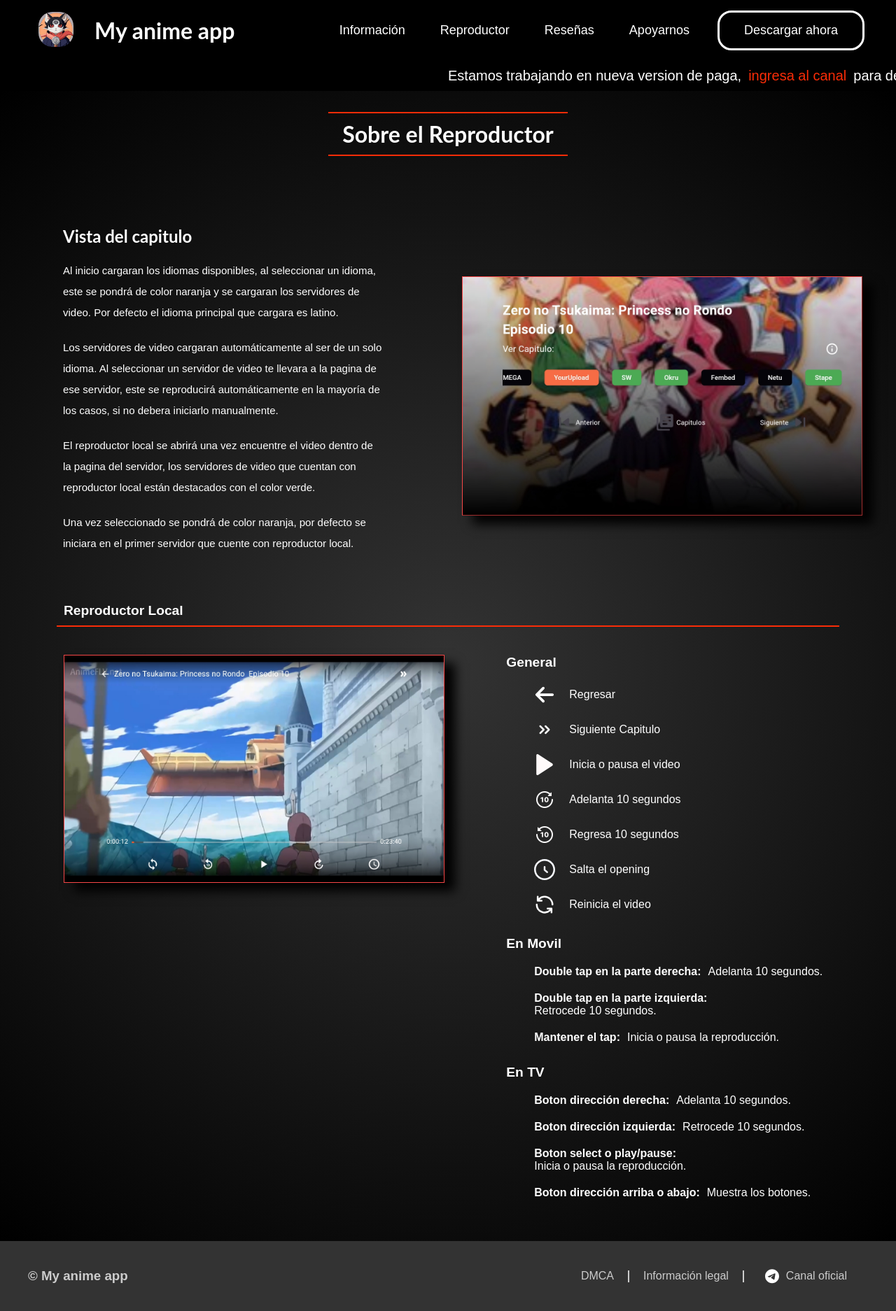
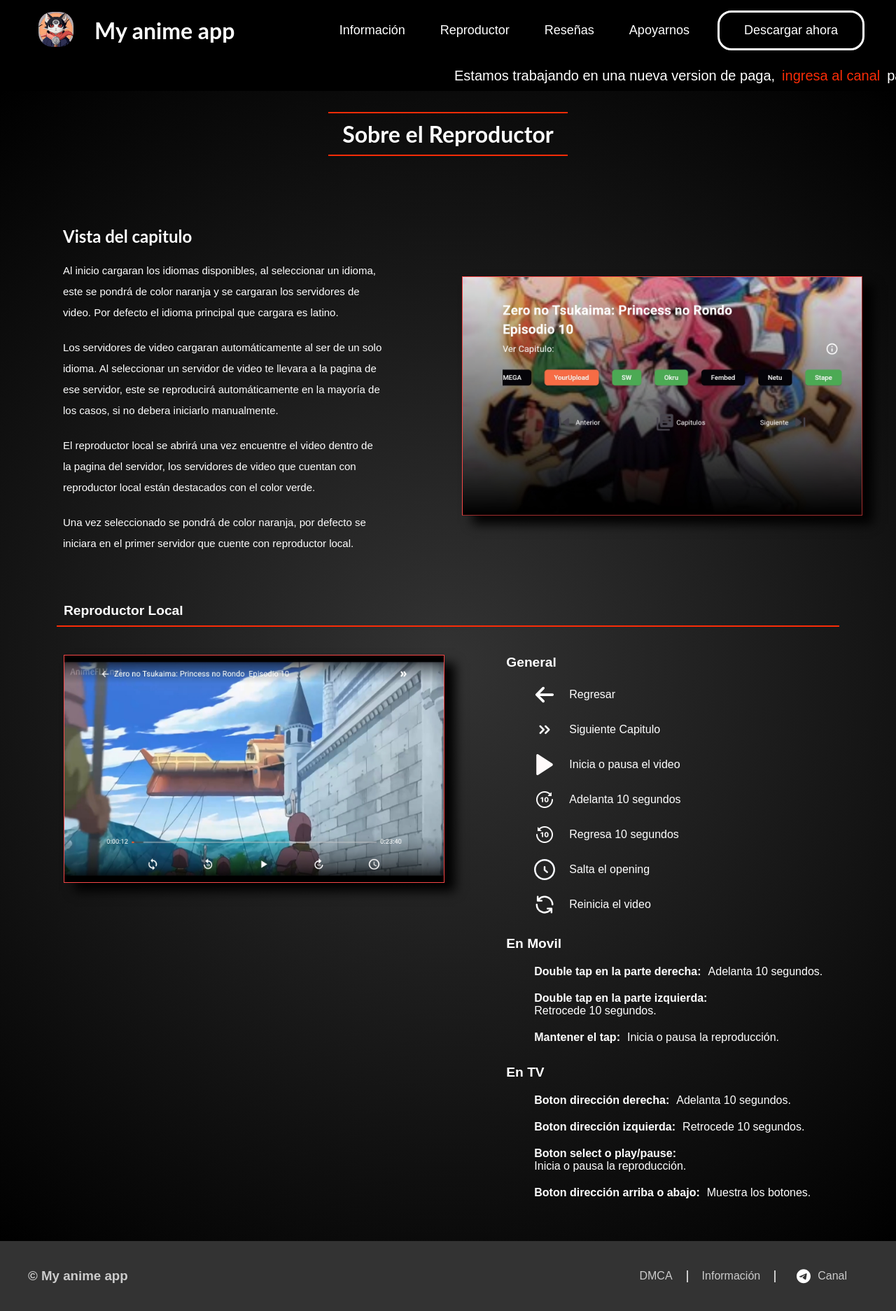
Before and after one commit to Yosand23/my-anime-app, an Angular app: page /reproductor in a window 1280 px wide. Shown: the whole page at 70% size. Built offline with nearby package versions, Linux system fonts and the light colour scheme; what @angular/fire would draw is missing.

Commit message:
Telepronter Adaptado

```diff
--- a/src/app/app.component.css
+++ b/src/app/app.component.css
@@ -14,8 +14,8 @@
 
 
 .teleprompter {
+  height: 30%;
   width: 100%;
-  height: 30%;
   background-color: #000;
   color: #fff;
   overflow: hidden;
@@ -31,7 +31,7 @@
   display: flex;
   background-color: transparent;
   align-items: center;
-  animation: scroll 20s linear infinite;
+  animation: scroll 25s linear infinite;
   padding: 10px 0;
   animation-play-state: running;
   font-size: 20px;
@@ -60,6 +60,6 @@ a{
     transform: translateX(100%);
   }
   100% {
-    transform: translateX(-100%);
+    transform: translateX(calc(-15px*125));
   }
 }
--- a/src/app/app.component.ts
+++ b/src/app/app.component.ts
@@ -12,7 +12,7 @@ export class AppComponent {
   showTelepronter:boolean;
 
   constructor(firebase:FirebaseService){
-    this.notificacion = ` <p>Estamos trabajando en nueva version de paga, </p>
+    this.notificacion = ` <p>Estamos trabajando en una nueva version de paga, </p>
     <a href="https://t.me/+mSdA43jjlTRkNzNh"> ingresa al canal</a>
     <p>para dejar pedidos o recomendaciones para esta nueva version y para notificarte cuando este desplegada, u </p>
 
--- a/src/app/componentes/footer/footer.component.css
+++ b/src/app/componentes/footer/footer.component.css
@@ -39,8 +39,15 @@ a{
 }
 
 @media (max-width:900px){
-   footer{
-
+   .links{
+    padding: 5px;
+   }
+   a{
+    padding: 0 10px;
    }
 
+   svg{
+    margin-left: 10px;
+    margin-right: 0;
+   }
 }
--- a/src/app/componentes/footer/footer.component.html
+++ b/src/app/componentes/footer/footer.component.html
@@ -5,9 +5,9 @@
     <div class="links">
         <a href="legal/dmca">DMCA</a>
         <div class="separador"></div>
-        <a href="legal/informacion">Información legal</a>
+        <a href="legal/informacion">Información</a>
         <div class="separador"></div>
         <svg xmlns="http://www.w3.org/2000/svg" viewBox="0 0 496 512"><!--!Font Awesome Free 6.5.2 by @fontawesome - https://fontawesome.com License - https://fontawesome.com/license/free Copyright 2024 Fonticons, Inc.--><path fill="#ffffff" d="M248 8C111 8 0 119 0 256S111 504 248 504 496 393 496 256 385 8 248 8zM363 176.7c-3.7 39.2-19.9 134.4-28.1 178.3-3.5 18.6-10.3 24.8-16.9 25.4-14.4 1.3-25.3-9.5-39.3-18.7-21.8-14.3-34.2-23.2-55.3-37.2-24.5-16.1-8.6-25 5.3-39.5 3.7-3.8 67.1-61.5 68.3-66.7 .2-.7 .3-3.1-1.2-4.4s-3.6-.8-5.1-.5q-3.3 .7-104.6 69.1-14.8 10.2-26.9 9.9c-8.9-.2-25.9-5-38.6-9.1-15.5-5-27.9-7.7-26.8-16.3q.8-6.7 18.5-13.7 108.4-47.2 144.6-62.3c68.9-28.6 83.2-33.6 92.5-33.8 2.1 0 6.6 .5 9.6 2.9a10.5 10.5 0 0 1 3.5 6.7A43.8 43.8 0 0 1 363 176.7z"/></svg>
-        <a href="https://t.me/+mSdA43jjlTRkNzNh"> Canal oficial</a>
+        <a href="https://t.me/+mSdA43jjlTRkNzNh"> Canal</a>
     </div>
 </footer>
```
